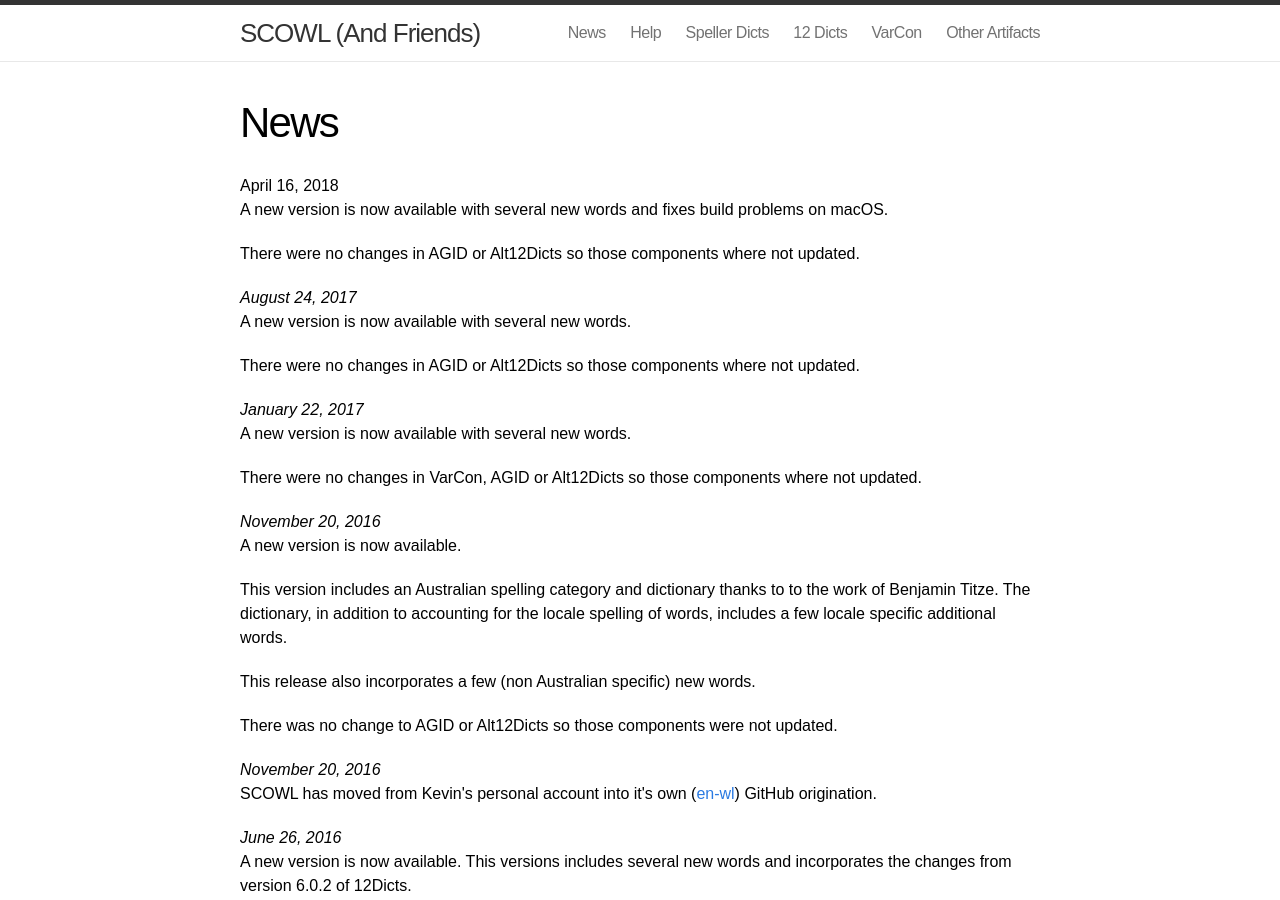
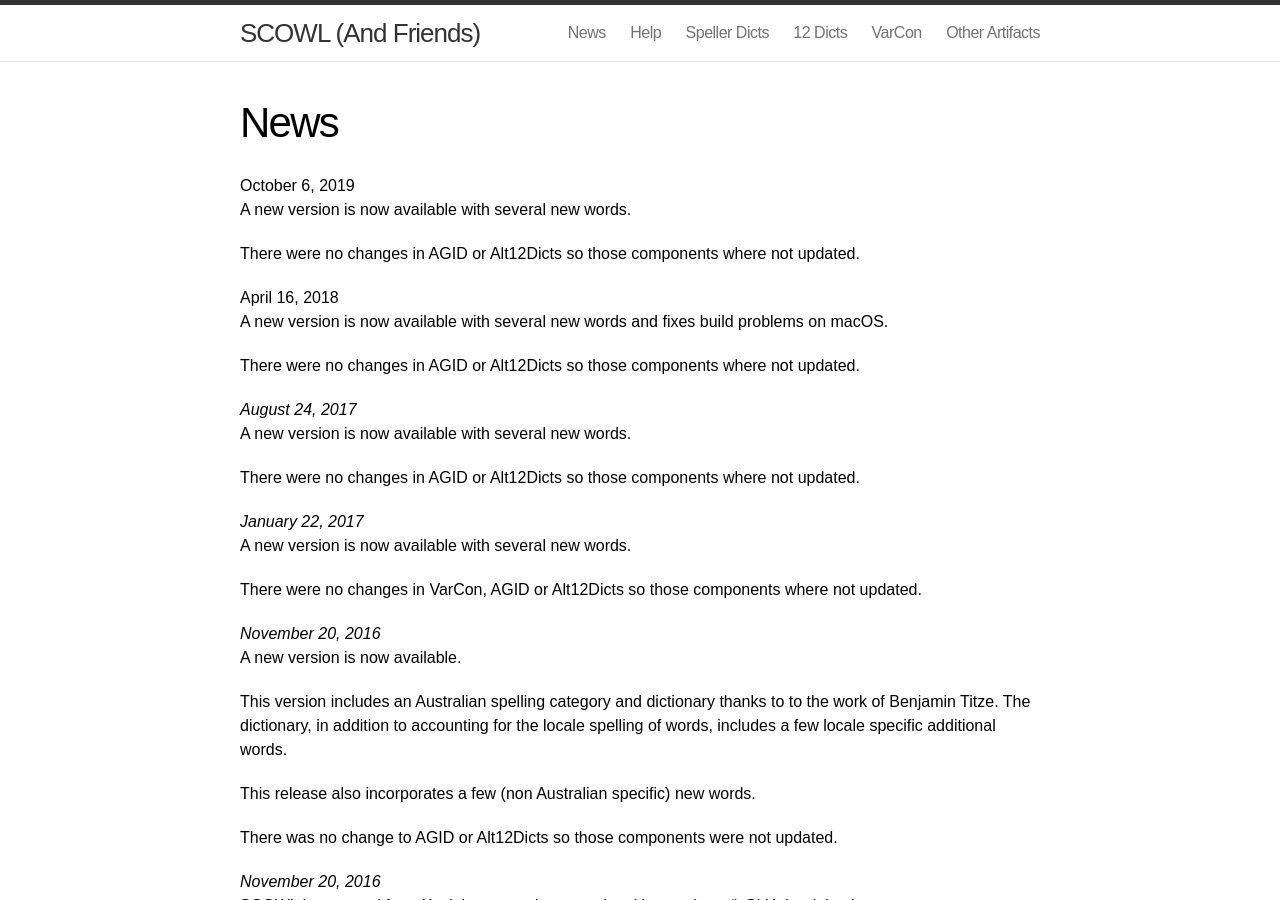
Before and after one commit to en-wl/wordlist, a Jekyll site: the page built from site/news.html, in a window 1280 px wide and 900 px high. Built offline with Jekyll 4.4.1, drawn with Linux system fonts in a browser that asks for light colours; Markdown is read by kramdown in place of the engine named in the settings.

Commit message:
Release 2019.10.06

```diff
--- a/site/news.html
+++ b/site/news.html
@@ -2,25 +2,30 @@
 layout: post
 title: News
 ---
-<p>April 16, 2018</i></br>
+<p>October 6, 2019</i><br>
+A new version is now available with several new words.
+<p>
+There were no changes in AGID or
+Alt12Dicts so those components where not updated.
+<p>April 16, 2018</i><br>
 A new version is now available with several new words and fixes build problems on macOS.
 <p>
 There were no changes in AGID or
 Alt12Dicts so those components where not updated.
 <p>
-<i>August 24, 2017</i></br>
+<i>August 24, 2017</i><br>
 A new version is now available with several new words.
 <p>
 There were no changes in AGID or
 Alt12Dicts so those components where not updated.
 <p>
-<i>January 22, 2017</i></br>
+<i>January 22, 2017</i><br>
 A new version is now available with several new words.
 <p>
 There were no changes in VarCon, AGID or
 Alt12Dicts so those components where not updated.
 <p>
-<i>November 20, 2016</i></br>
+<i>November 20, 2016</i><br>
 A new version is now available.
 <p>
 This version includes an Australian spelling category and dictionary
@@ -34,7 +39,7 @@
 There was no change to AGID or Alt12Dicts so those components were not
 updated.
 <p>
-<i>November 20, 2016</i></br>
+<i>November 20, 2016</i><br>
 SCOWL has moved from Kevin's personal account into it's own
 (<a href="https://github.com/en-wl">en-wl</a>) GitHub origination.
 <p>
@@ -188,13 +193,13 @@
 Changes to the classic lists are limited to error corrections.
 <p>
 
-<i>January 3, 2003</i></br>
+<i>January 3, 2003</i><br>
 
 A new version of SCOWL, AGID, and VarCon is now available.
 
 <p>
 
-<i>June 7, 2001</i></br>
+<i>June 7, 2001</i><br>
 
 A new version of the offical 12Dicts package is now available.
 It differs from previous versions primarily by replacement of one
@@ -202,7 +207,7 @@
 publisher. Additionally, there have been many error corrections,
 especially to the 2of12inf list.
 <p>
-<i>May 20, 2001</i></br>
+<i>May 20, 2001</i><br>
 
 Finally updated the webpage to reflect the fact that a new version of
 SCOWL, and AGID was released in the beginning of April.
@@ -210,7 +215,7 @@
 Added a link to the an online version of a <a href="http://www.longman-elt.com/webdictionary.html">Longman</a> dictionary.
 <p>
 
-<i>February 27, 2001</i></br>
+<i>February 27, 2001</i><br>
 
 Added a link to the online version of the <a href="http://dictionary.msn.com/">Encarta</a> dictionary.
 <p>
```
Also changed, not shown: site/dicts.md (+5 -5 lines), site/index.md (+2 -2 lines), site/varcon.md (+3 -3 lines), 3 other files.
